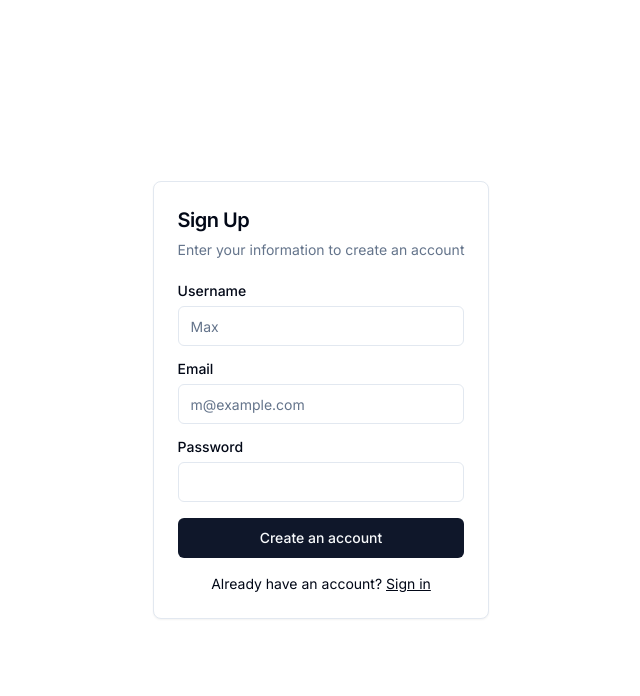
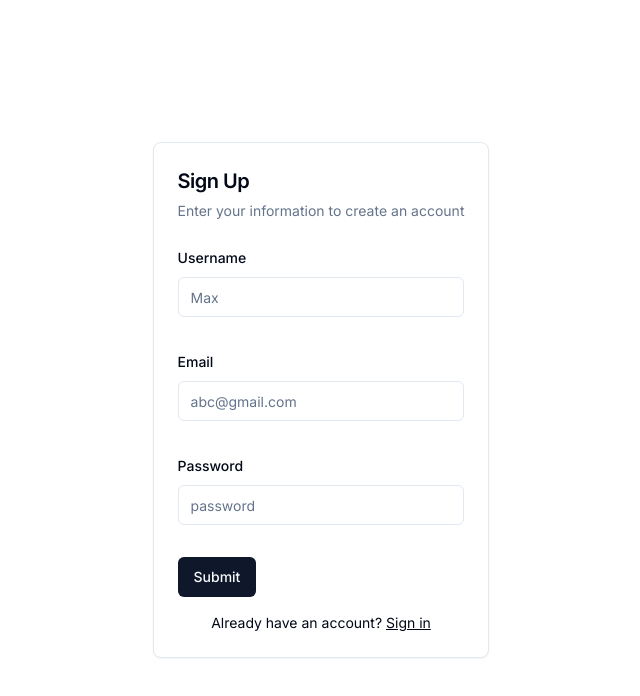
Before and after one commit to shubhamupadhyaydeveloper/truefeedback, a Next.js app: page /signup in a window 1280 px wide. Shown: the top 696 px of the page, without its empty margins (319-959 px from the left). Built offline with nearby package versions, Linux system fonts and the light colour scheme.

Commit message:
headed to login

```diff
--- a/package.json
+++ b/package.json
@@ -29,7 +29,7 @@
     "tailwind-merge": "^2.3.0",
     "tailwindcss-animate": "^1.0.7",
     "usehooks-ts": "^3.1.0",
-    "zod": "^3.23.3"
+    "zod": "^3.23.4"
   },
   "devDependencies": {
     "@types/bcryptjs": "^2.4.6",
--- a/src/app/(auth)/signup/page.tsx
+++ b/src/app/(auth)/signup/page.tsx
@@ -1,42 +1,75 @@
-'use client'
-import Link from "next/link"
-import { Button } from "@/components/ui/button"
-import {
-  Card,
-  CardContent,
-  CardDescription,
-  CardHeader,
-  CardTitle,
-} from "@/components/ui/card"
-import { Input } from "@/components/ui/input"
-import { Label } from "@/components/ui/label"
-import { signupSchema, usernameSchema } from "@/schemas/signupSchema"
-import { zodResolver } from '@hookform/resolvers/zod'
-import { useDebounceCallback } from 'usehooks-ts'
-import { Loader2 } from "lucide-react"
-import {toast} from 'sonner'
-import {useForm,FieldValues} from 'react-hook-form'
-import {z} from 'zod'
-import { useState } from "react"
+"use client";
+import Link from "next/link";
+import { Button } from "@/components/ui/button";
+import {Form,FormControl,FormField,FormItem,FormLabel,FormMessage} from "@/components/ui/form";
+import {Card,CardContent,CardDescription,CardHeader, CardTitle,} from "@/components/ui/card"
+import { Input } from "@/components/ui/input";
+import { signupSchema } from "@/schemas/signupSchema";
+import { zodResolver } from "@hookform/resolvers/zod";
+import { useDebounceCallback } from "usehooks-ts";
+import { Loader2 } from "lucide-react";
+import axios from 'axios'
+import { toast } from "sonner";
+import { useForm, FieldValues } from "react-hook-form";
+import { z } from "zod";
+import React, { useEffect, useState } from "react";
+import { useRouter } from "next/navigation";
+
+type TsignupApiResponse = {
+  message : string,
+  success : boolean
+}
 
 const Signup = () => {
+  const [username, setUsername] = useState<string>('');
+  const router = useRouter()
+  const [backendMessage ,setBackendMessage] = useState<TsignupApiResponse>()
+  const debounced = useDebounceCallback(setUsername, 300);
+  const form = useForm<z.infer<typeof signupSchema>>({
+    resolver: zodResolver(signupSchema),
+    defaultValues: {
+      username: "",
+      email: "",
+      password: "",
+    },
+  });
 
-  const [username , setUsername] = useState<string>('')
-  const [isCheckingUsername , setIsCheckingUsername] = useState<boolean>(false)
-  const debounced = useDebounceCallback(setUsername , 400)
-  const {register,handleSubmit,formState : {errors,isSubmitting} , reset} = useForm<z.infer<typeof signupSchema>>({
-    resolver : zodResolver(signupSchema)
-  })
+  useEffect(() => {
+    const checkUniqueUsername = async () => {
+          try {
+            if(username?.length === 1 || username?.length > 1) {
+              const request = axios.get(`/api/check-username?username=${username}`)
+              const {data} = await request
+              setBackendMessage(data)
+            }
+          } catch (error) {
+            console.log('Error in checkusername')
+          }
+    }
+    checkUniqueUsername()
 
-  const handleForm = (data: FieldValues) => {
-       console.log(data)
-       reset()
+  },[username])
+
+
+  const onsubmit = async (data: FieldValues) => {
+    try {
+      const request = await axios.post('/api/signup',data)
+      if(request.data.success === true) {
+         toast.success(request.data.message)
+         router.push(`/verify-username?username=${username}`)
+      } else {
+        toast.error(request.data.message)
       }
+    } catch (error) {
+      console.log('Error in send SignUp api',error)
+    } finally {
+      form.reset()
+    }
+  };
 
   return (
     <div className="flex justify-center items-center h-screen">
-        <form onSubmit={handleSubmit(handleForm)}>
-        <Card className="mx-auto max-w-sm">
+      <Card>
       <CardHeader>
         <CardTitle className="text-xl">Sign Up</CardTitle>
         <CardDescription>
@@ -44,40 +77,71 @@
         </CardDescription>
       </CardHeader>
       <CardContent>
-            <div className="grid gap-4">
-              <div className="grid">
-                <div className="grid gap-2">
-                  <Label htmlFor="Username">Username</Label>
-                  <Input id="Username" placeholder="Max" required
-                    value={username}
-                    onChange={e => setUsername(e.target.value)}
+      <Form {...form}>
+        <form onSubmit={form.handleSubmit(onsubmit)} className="space-y-8">
+          <FormField
+            control={form.control}
+            name="username"
+            render={({ field }) => (
+              <FormItem>
+                <FormLabel>Username</FormLabel>
+                <FormControl>
+                  <Input placeholder="Max" {...field} required
+                   onChange={event => {
+                    field.onChange(event)
+                    debounced(event.target.value)
+                   }}
                   />
+                </FormControl>
+                 {
+                   backendMessage?.success === false ? (
+                    backendMessage.message.length > 24 ? (
+                      <p className="text-red-600 text-[12.5px]">{backendMessage?.message}</p>
+                    ) : (
+                      <p className="text-red-600 text-md">{backendMessage?.message}</p>
+                    )
+                   ) : (
+                     username.length == 1 || username.length > 1 &&
+                    <p className="text-green-600 text-md">{backendMessage?.message}</p>
+                   )
+                 }
+                <FormMessage />
+              </FormItem>
+            )}
+          />
+          <FormField
+            control={form.control}
+            name="email"
+            render={({ field }) => (
+              <FormItem>
+                <FormLabel>Email</FormLabel>
+                <FormControl>
+                  <Input placeholder="abc@gmail.com" {...field}  required/>
+                </FormControl>
+                <FormMessage />
+              </FormItem>
+            )}
+          />
+          <FormField
+            control={form.control}
+            name="password"
+            render={({ field }) => (
+              <FormItem>
+                <FormLabel>Password</FormLabel>
+                <FormControl>
+                  <Input placeholder="password" {...field} type="password"  required/>
+                </FormControl>
+                <FormMessage />
+              </FormItem>
+            )}
+          />
+          <Button type="submit" disabled={form.formState.isSubmitting}>
+          {form.formState.isSubmitting && <Loader2 className="mr-2 h-4 w-4 animate-spin" />}
+            Submit
+            </Button>
+        </form>
+      </Form>
 
-                </div>
-              </div>
-              <div className="grid gap-2">
-                <Label htmlFor="email">Email</Label>
-                <Input
-                  id="email"
-                  type="email"
-                  placeholder="m@example.com"
-                  required
-                  {...register('email')}
-                />
-                {errors.email && (<p className="text-red-600 text-md">{errors.email.message}</p>)}
-              </div>
-              <div className="grid gap-2">
-                <Label htmlFor="password">Password</Label>
-                <Input id="password" type="password" required
-                 {...register('password')}
-                />
-                {errors.password && (<p className="text-red-600 text-md">{errors.password.message}</p>)}
-              </div>
-              <Button type="submit" className="w-full" disabled={isSubmitting}>
-              {isSubmitting && <Loader2 className="mr-2 h-4 w-4 animate-spin" />}
-                Create an account
-              </Button>
-            </div>
       <div className="mt-4 text-center text-sm">
           Already have an account?{" "}
           <Link href="/signin" className="underline">
@@ -86,9 +150,8 @@
         </div>
       </CardContent>
       </Card>
-        </form>
     </div>
-      )
-}
+  );
+};
 
 export default Signup;
--- a/src/app/api/check-username/route.ts
+++ b/src/app/api/check-username/route.ts
@@ -35,7 +35,7 @@
      return NextResponse.json({success : false , message : "username is registerd"})
    }
 
-   return NextResponse.json({success : true , message : 'username is not taken'})
+   return NextResponse.json({success : true , message : 'username is available'})
 
   } catch (error) {
     console.error("Error in check-username", error);
--- a/src/app/layout.tsx
+++ b/src/app/layout.tsx
@@ -26,7 +26,7 @@
         )}
       >
         <AuthProvider>
-          <Toaster />
+          <Toaster richColors/>
           {children}
         </AuthProvider>
       </body>
--- /dev/null
+++ b/src/app/verify-username/page.tsx
@@ -0,0 +1,79 @@
+"use client";
+
+import React from "react";
+import {
+  Card,
+  CardContent,
+  CardDescription,
+  CardHeader,
+  CardTitle,
+} from "@/components/ui/card";
+import { Input } from "@/components/ui/input";
+import { Label } from "@/components/ui/label";
+import { zodResolver } from "@hookform/resolvers/zod";
+import { useRouter, useSearchParams } from "next/navigation";
+import { useForm, FieldValues } from "react-hook-form";
+import { Button } from "@/components/ui/button";
+import { z } from "zod";
+import { Loader2 } from "lucide-react";
+
+const codeSchema = z.object({
+  code: z.number().min(6, "code should be 6 digit"),
+});
+
+const page = () => {
+  const router = useRouter();
+  const {
+    handleSubmit,
+    register,
+    formState: { errors, isSubmitting },
+    reset,
+  } = useForm<z.infer<typeof codeSchema>>({
+    resolver: zodResolver(codeSchema),
+  });
+  const username = useSearchParams().get("username");
+  console.log(username);
+
+  const hadleForm = async (data :FieldValues) => {
+    console.log(data)
+    reset()
+  }
+
+  return (
+    <div className="flex justify-center items-center h-screen">
+      <Card>
+        <CardHeader>
+          <CardTitle className="text-xl">Verify Email</CardTitle>
+          <CardDescription>
+            Enter your code to verify email
+          </CardDescription>
+        </CardHeader>
+        <CardContent>
+          <form onSubmit={handleSubmit(hadleForm)}>
+            <div className="grid mb-4">
+              <div className="grid gap-2">
+                <Input
+                  type="number"
+                  required
+                  placeholder="enter your code"
+                  {...register("code")}
+                />
+                {errors?.code && (
+                  <p className="text-red-600 text-md">{errors.code.message}</p>
+                )}
+              </div>
+            </div>
+            <Button type="submit" className="mt-4" disabled={isSubmitting}>
+              {isSubmitting && (
+                <Loader2 className="mr-2 h-4 w-4 animate-spin" />
+              )}
+              submit
+            </Button>
+          </form>
+        </CardContent>
+      </Card>
+    </div>
+  );
+};
+
+export default page;
--- /dev/null
+++ b/src/components/ui/form.tsx
@@ -0,0 +1,176 @@
+import * as React from "react"
+import * as LabelPrimitive from "@radix-ui/react-label"
+import { Slot } from "@radix-ui/react-slot"
+import {
+  Controller,
+  ControllerProps,
+  FieldPath,
+  FieldValues,
+  FormProvider,
+  useFormContext,
+} from "react-hook-form"
+
+import { cn } from "@/lib/utils"
+import { Label } from "@/components/ui/label"
+
+const Form = FormProvider
+
+type FormFieldContextValue<
+  TFieldValues extends FieldValues = FieldValues,
+  TName extends FieldPath<TFieldValues> = FieldPath<TFieldValues>
+> = {
+  name: TName
+}
+
+const FormFieldContext = React.createContext<FormFieldContextValue>(
+  {} as FormFieldContextValue
+)
+
+const FormField = <
+  TFieldValues extends FieldValues = FieldValues,
+  TName extends FieldPath<TFieldValues> = FieldPath<TFieldValues>
+>({
+  ...props
+}: ControllerProps<TFieldValues, TName>) => {
+  return (
+    <FormFieldContext.Provider value={{ name: props.name }}>
+      <Controller {...props} />
+    </FormFieldContext.Provider>
+  )
+}
+
+const useFormField = () => {
+  const fieldContext = React.useContext(FormFieldContext)
+  const itemContext = React.useContext(FormItemContext)
+  const { getFieldState, formState } = useFormContext()
+
+  const fieldState = getFieldState(fieldContext.name, formState)
+
+  if (!fieldContext) {
+    throw new Error("useFormField should be used within <FormField>")
+  }
+
+  const { id } = itemContext
+
+  return {
+    id,
+    name: fieldContext.name,
+    formItemId: `${id}-form-item`,
+    formDescriptionId: `${id}-form-item-description`,
+    formMessageId: `${id}-form-item-message`,
+    ...fieldState,
+  }
+}
+
+type FormItemContextValue = {
+  id: string
+}
+
+const FormItemContext = React.createContext<FormItemContextValue>(
+  {} as FormItemContextValue
+)
+
+const FormItem = React.forwardRef<
+  HTMLDivElement,
+  React.HTMLAttributes<HTMLDivElement>
+>(({ className, ...props }, ref) => {
+  const id = React.useId()
+
+  return (
+    <FormItemContext.Provider value={{ id }}>
+      <div ref={ref} className={cn("space-y-2", className)} {...props} />
+    </FormItemContext.Provider>
+  )
+})
+FormItem.displayName = "FormItem"
+
+const FormLabel = React.forwardRef<
+  React.ElementRef<typeof LabelPrimitive.Root>,
+  React.ComponentPropsWithoutRef<typeof LabelPrimitive.Root>
+>(({ className, ...props }, ref) => {
+  const { error, formItemId } = useFormField()
+
+  return (
+    <Label
+      ref={ref}
+      className={cn(error && "text-destructive", className)}
+      htmlFor={formItemId}
+      {...props}
+    />
+  )
+})
+FormLabel.displayName = "FormLabel"
+
+const FormControl = React.forwardRef<
+  React.ElementRef<typeof Slot>,
+  React.ComponentPropsWithoutRef<typeof Slot>
+>(({ ...props }, ref) => {
+  const { error, formItemId, formDescriptionId, formMessageId } = useFormField()
+
+  return (
+    <Slot
+      ref={ref}
+      id={formItemId}
+      aria-describedby={
+        !error
+          ? `${formDescriptionId}`
+          : `${formDescriptionId} ${formMessageId}`
+      }
+      aria-invalid={!!error}
+      {...props}
+    />
+  )
+})
+FormControl.displayName = "FormControl"
+
+const FormDescription = React.forwardRef<
+  HTMLParagraphElement,
+  React.HTMLAttributes<HTMLParagraphElement>
+>(({ className, ...props }, ref) => {
+  const { formDescriptionId } = useFormField()
+
+  return (
+    <p
+      ref={ref}
+      id={formDescriptionId}
+      className={cn("text-sm text-muted-foreground", className)}
+      {...props}
+    />
+  )
+})
+FormDescription.displayName = "FormDescription"
+
+const FormMessage = React.forwardRef<
+  HTMLParagraphElement,
+  React.HTMLAttributes<HTMLParagraphElement>
+>(({ className, children, ...props }, ref) => {
+  const { error, formMessageId } = useFormField()
+  const body = error ? String(error?.message) : children
+
+  if (!body) {
+    return null
+  }
+
+  return (
+    <p
+      ref={ref}
+      id={formMessageId}
+      className={cn("text-sm font-medium text-destructive", className)}
+      {...props}
+    >
+      {body}
+    </p>
+  )
+})
+FormMessage.displayName = "FormMessage"
+
+export {
+  useFormField,
+  Form,
+  FormItem,
+  FormLabel,
+  FormControl,
+  FormDescription,
+  FormMessage,
+  FormField,
+}
--- a/src/schemas/signupSchema.ts
+++ b/src/schemas/signupSchema.ts
@@ -2,9 +2,8 @@
 
 export const usernameSchema = z
 .string()
-.min(3, 'Username must be at least 2 characters')
+.min(3, 'Username atleast 3 digit')
 .max(30, 'Username must be no more than 30 characters')
-.regex(/^[a-zA-Z0-9_]+$/, 'Username must not contain special characters');
 
 
 export const signupSchema = z.object({
```
Also changed, not shown: src/types/type.ts (line endings or trailing spaces), 1 other file (tests, documents, lock files or other folders). Lines whose indentation alone changed are shown as unchanged.
